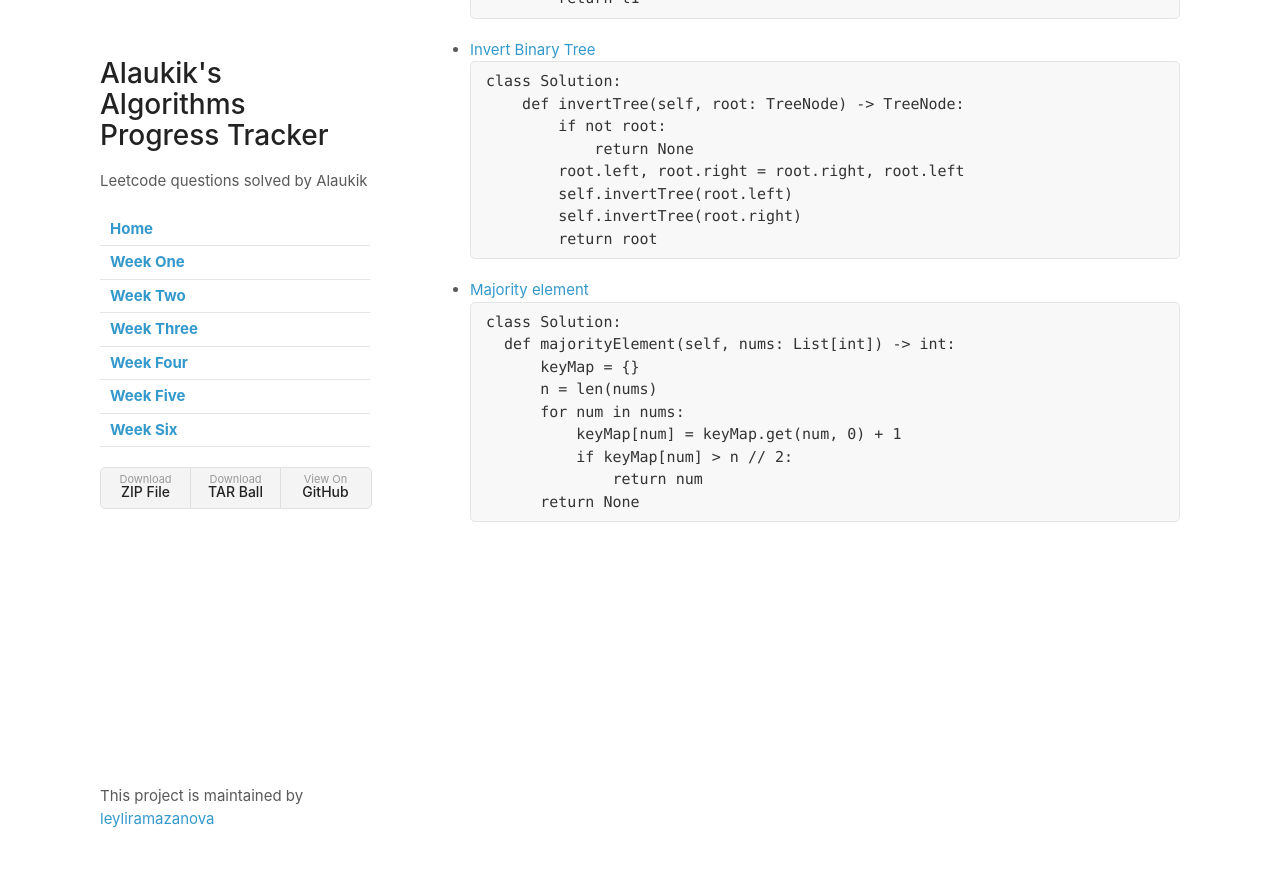
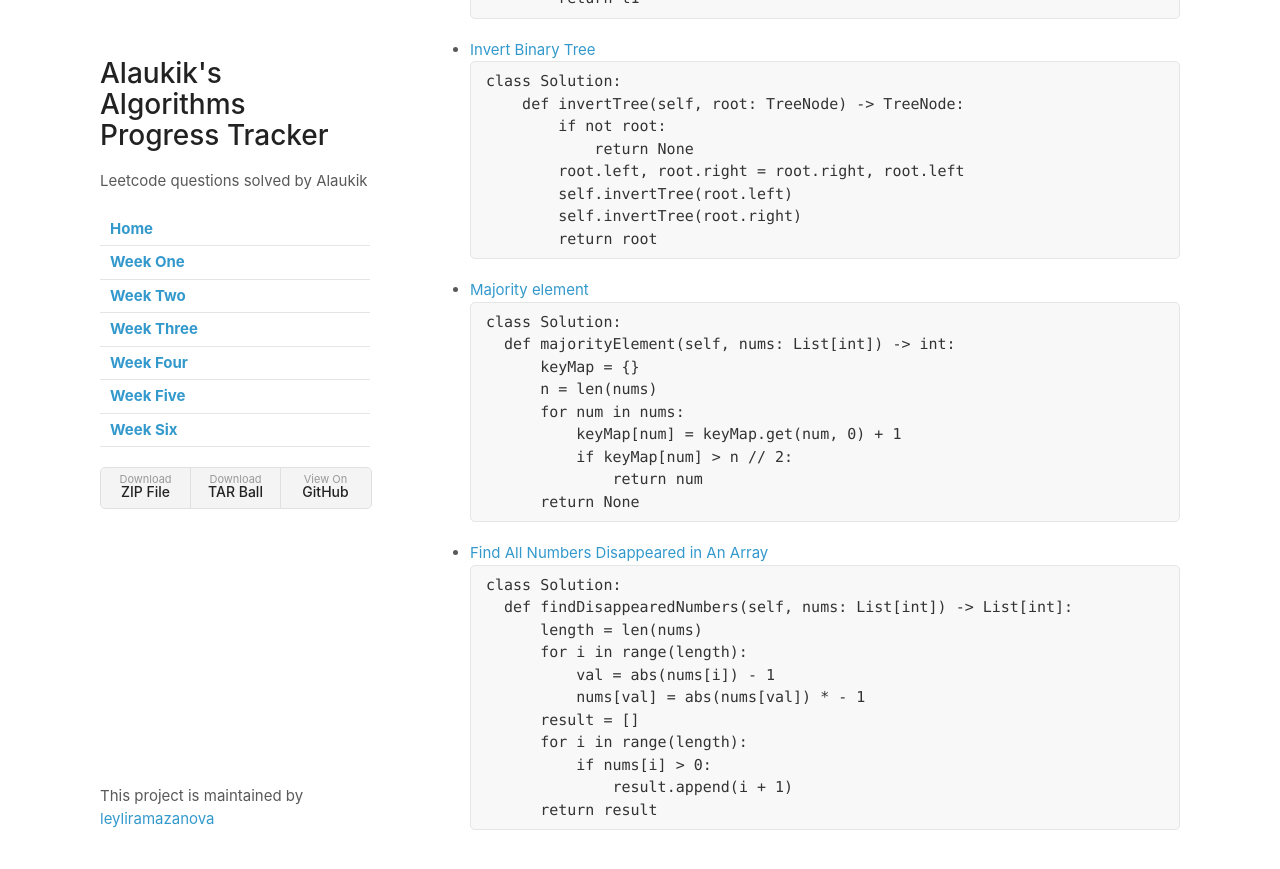
Before and after one commit to leyliramazanova/Five-Weeks-of-Leet-Code, a Jekyll site: the page built from weekSix.md, in a window 1280 px wide and 900 px high, scrolled down 1906 px. Shown: the top 869 px of the window. Built offline with Jekyll 4.4.1, drawn with Linux system fonts in a browser that asks for light colours; our own code applies the rules of GitHub Pages for plain Markdown files.

Commit message:
Update weekSix.md

````diff
--- a/weekSix.md
+++ b/weekSix.md
@@ -113,3 +113,18 @@ class Solution:
                 return num
         return None
 ```
+
+- [Find All Numbers Disappeared in An Array](https://leetcode.com/problems/find-all-numbers-disappeared-in-an-array/submissions/)
+```python
+class Solution:
+    def findDisappearedNumbers(self, nums: List[int]) -> List[int]:
+        length = len(nums)
+        for i in range(length):
+            val = abs(nums[i]) - 1
+            nums[val] = abs(nums[val]) * - 1
+        result = []
+        for i in range(length):
+            if nums[i] > 0:
+                result.append(i + 1)
+        return result
+```
````
